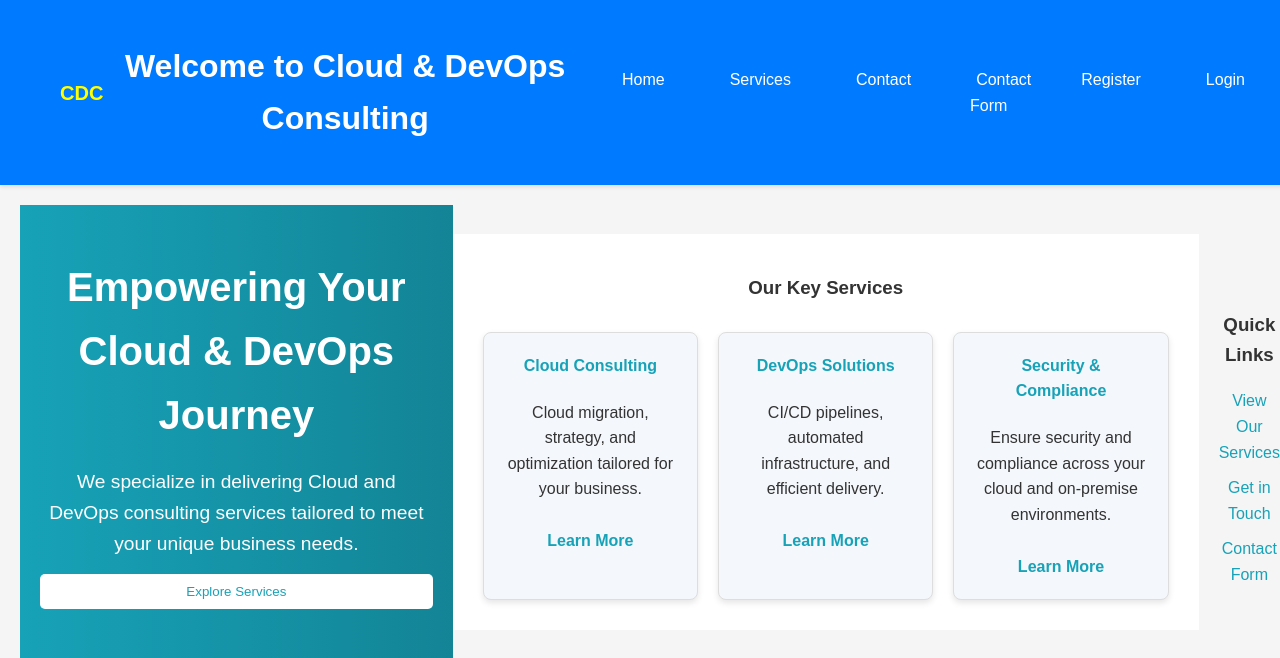
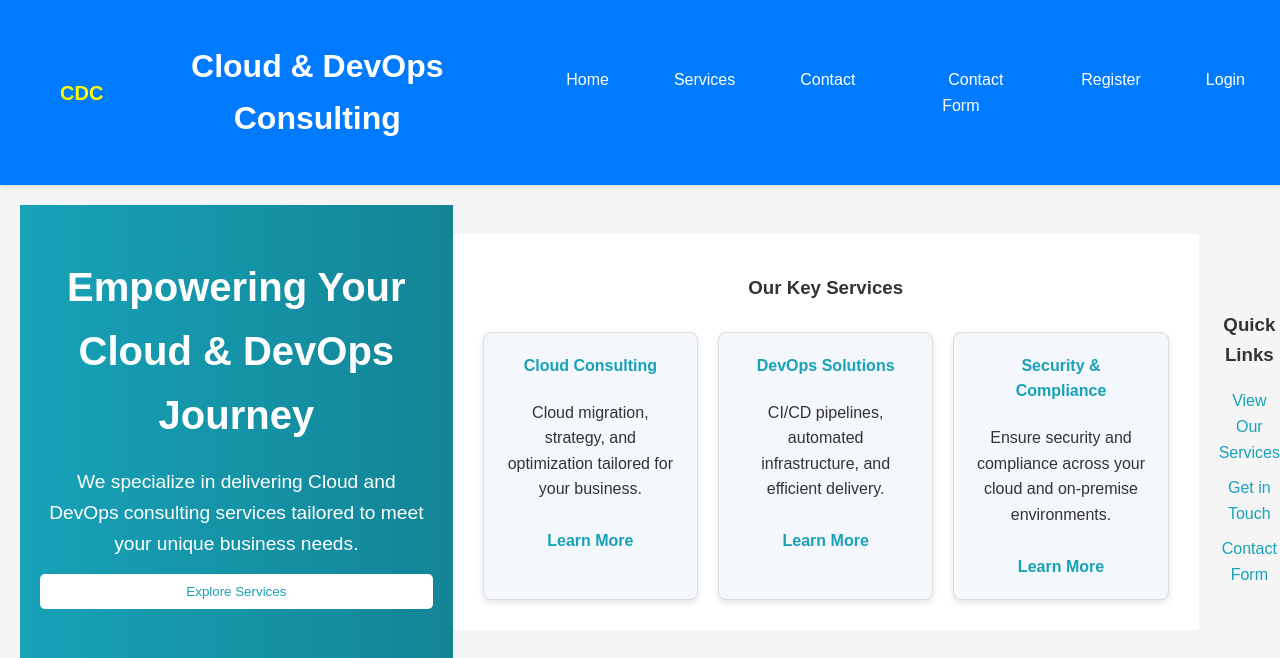
Before and after one commit to Betrand1999/project-root, a Flask app: template templates/test.html in a window 1280 px wide. Shown: the top 658 px of the page. Run offline with Flask 3, Linux system fonts and the light colour scheme; the template is opened without the code that fills it, so the values that code supplies are empty.

Commit message:
update main page

```diff
--- a/templates/test.html
+++ b/templates/test.html
@@ -17,7 +17,7 @@
     <header>
       <div class="header-container">
         <div class="logo">CDC</div>
-        <h1>Welcome to Cloud & DevOps Consulting</h1>
+        <h1>Cloud & DevOps Consulting</h1>
         <nav aria-label="Main Navigation">
           <ul>
             <li><a href="{{ url_for('home') }}">Home</a></li>
```
